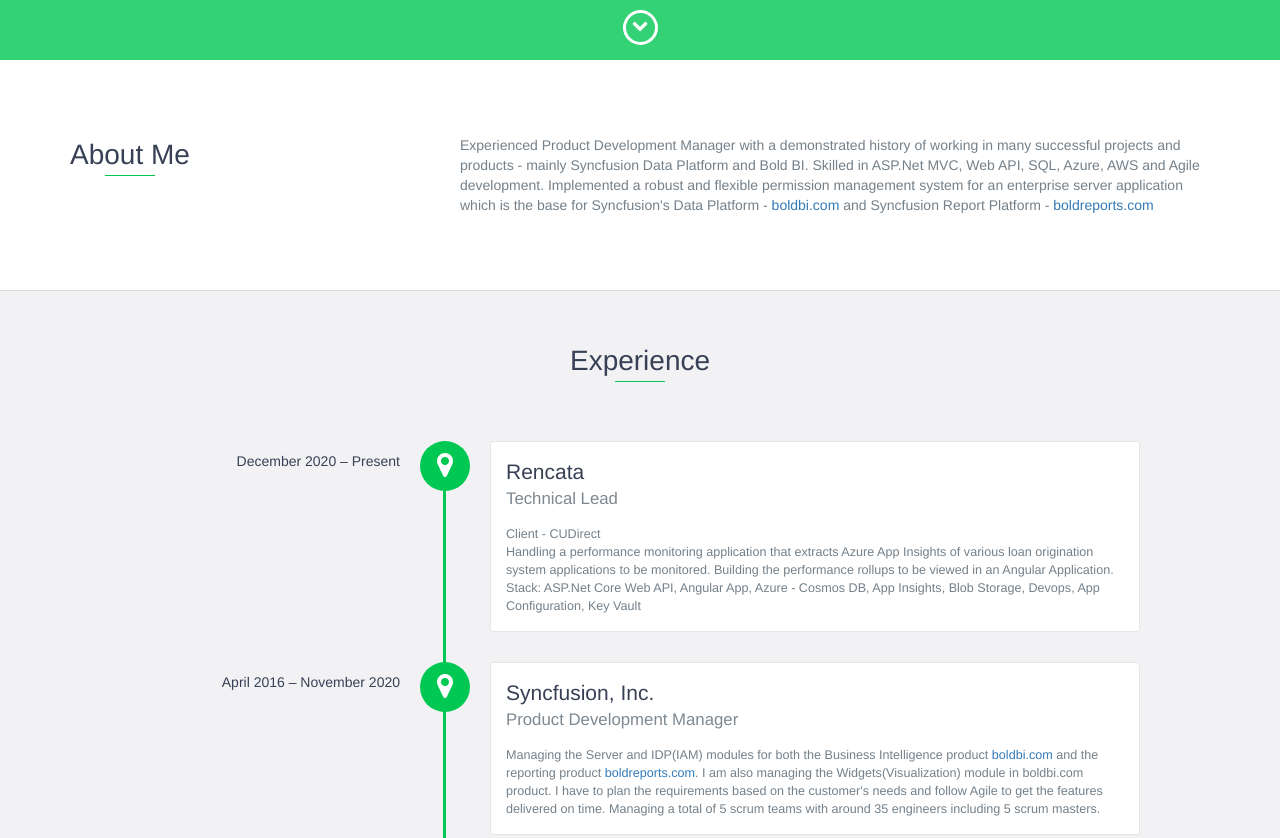
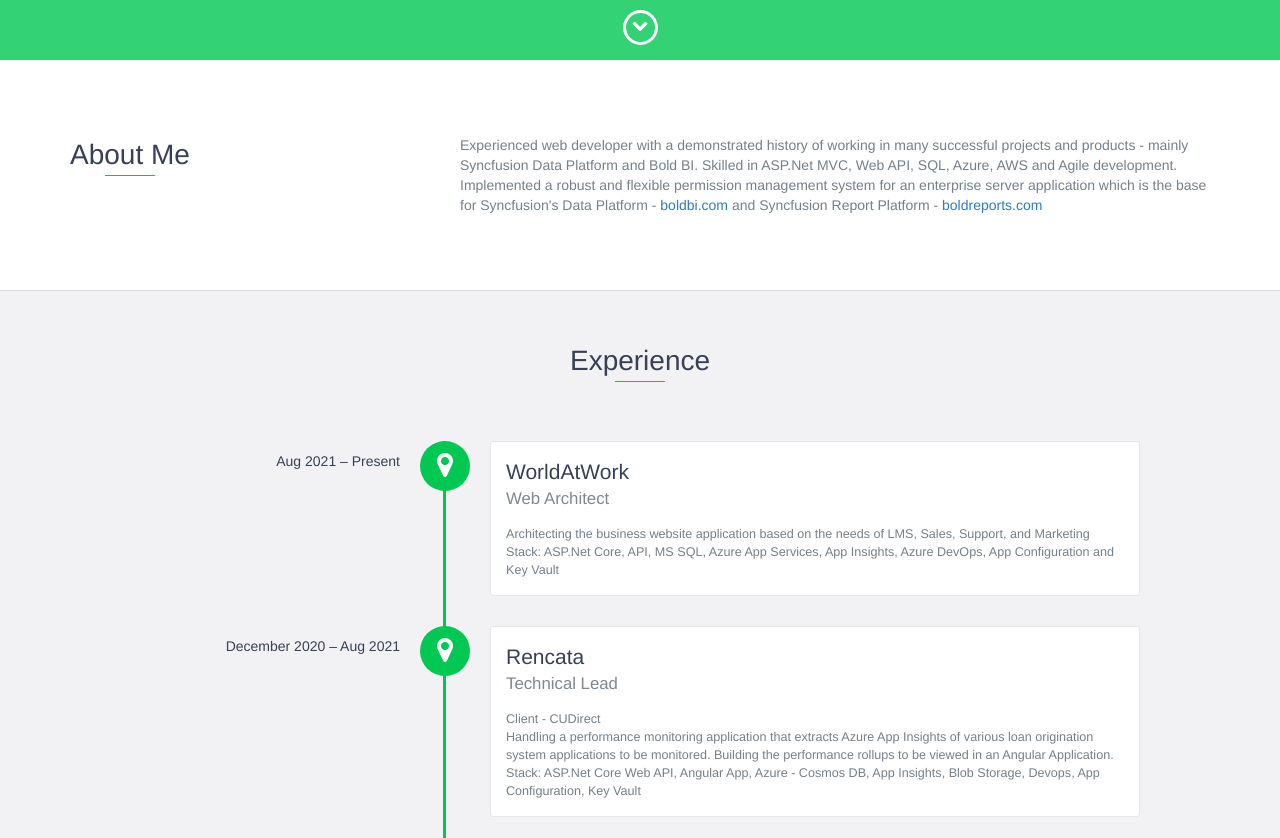
Before and after one commit to venbacodes/myprofile, a plain HTML site: page index.html in a window 1280 px wide. Shown: the part 740-1578 px from the top of the page. Drawn offline with nearby package versions, Linux system fonts and the light colour scheme.

Commit message:
added worldatwork

```diff
--- a/index.html
+++ b/index.html
@@ -113,7 +113,7 @@
                 </div>
                 <div class="col-md-8">
                     <p>
-                        Experienced Product Development Manager with a demonstrated history of working in many successful projects and products - mainly Syncfusion Data Platform and Bold BI. Skilled in ASP.Net MVC, Web API, SQL, Azure, AWS and Agile development. Implemented
+                        Experienced web developer with a demonstrated history of working in many successful projects and products - mainly Syncfusion Data Platform and Bold BI. Skilled in ASP.Net MVC, Web API, SQL, Azure, AWS and Agile development. Implemented
                         a robust and flexible permission management system for an enterprise server application which is the base for Syncfusion's Data Platform -
                         <a href="https://www.boldbi.com" target="_blank">boldbi.com</a> and Syncfusion Report Platform -
                         <a href="https://www.boldreports.com" target="_blank">boldreports.com</a>
@@ -128,14 +128,25 @@
         <h2 class="heading">Experience</h2>
         <div id="experience-timeline">
 
-            <div data-date="December 2020 – Present">
+            <div data-date="Aug 2021 – Present">
+                <h3>WorldAtWork</h3>
+                <h4>Web Architect</h4>
+
+                <p>
+                    Architecting the business website application based on the needs of LMS, Sales, Support, and Marketing
+                    Stack: ASP.Net Core, API, MS SQL, Azure App Services, App Insights, Azure DevOps, App Configuration and Key Vault
+                </p>
+            </div>
+
+            <div data-date="December 2020 – Aug 2021">
                 <h3>Rencata</h3>
                 <h4>Technical Lead</h4>
                 <p>
-                    Client - CUDirect</p>
-<p>
-Handling a performance monitoring application that extracts Azure App Insights of various loan origination system applications to be monitored. Building the performance rollups to be viewed in an Angular Application.
-Stack: ASP.Net Core Web API, Angular App, Azure - Cosmos DB, App Insights, Blob Storage, Devops, App Configuration, Key Vault
+                    Client - CUDirect
+                </p>
+                <p>
+                    Handling a performance monitoring application that extracts Azure App Insights of various loan origination system applications to be monitored. Building the performance rollups to be viewed in an Angular Application.
+                    Stack: ASP.Net Core Web API, Angular App, Azure - Cosmos DB, App Insights, Blob Storage, Devops, App Configuration, Key Vault
                 </p>
             </div>
 
```
